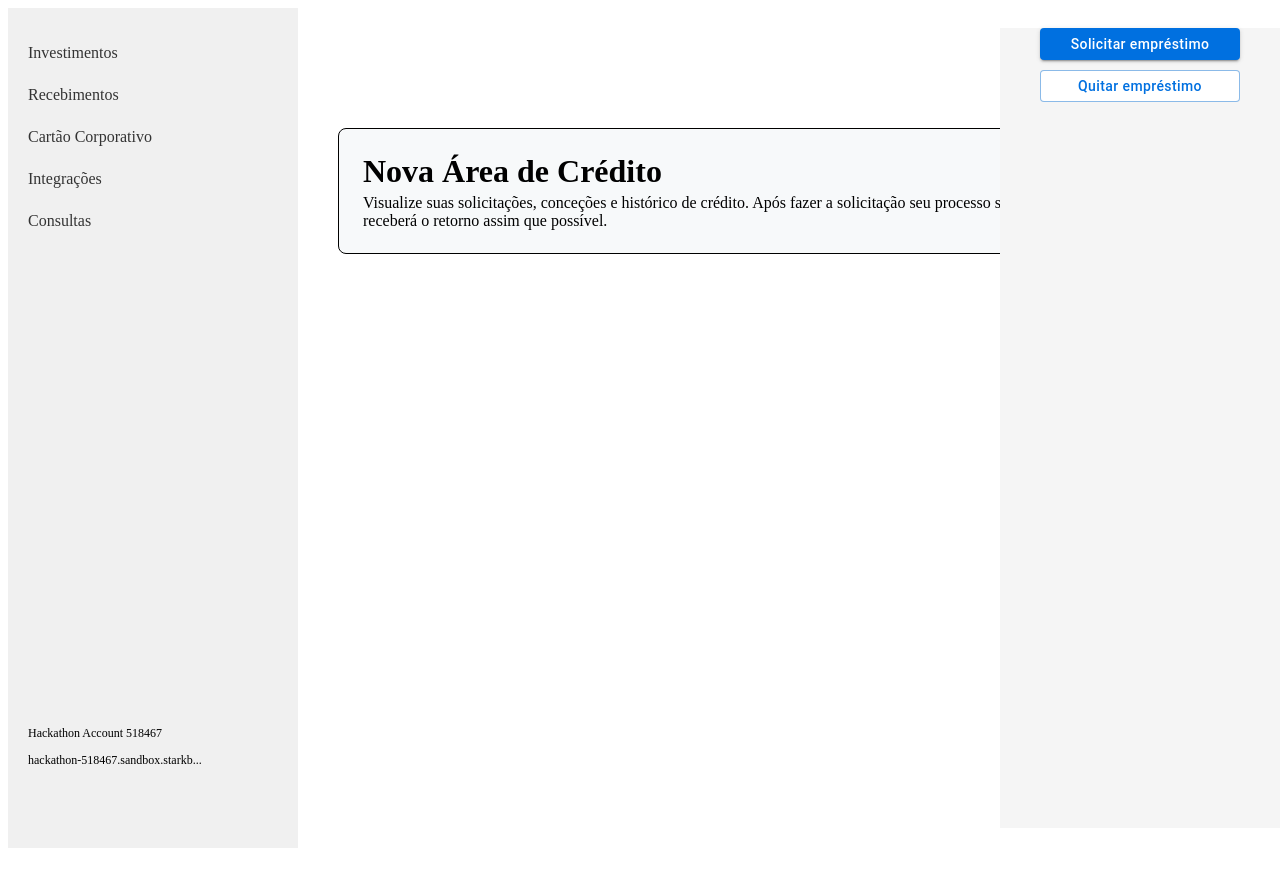
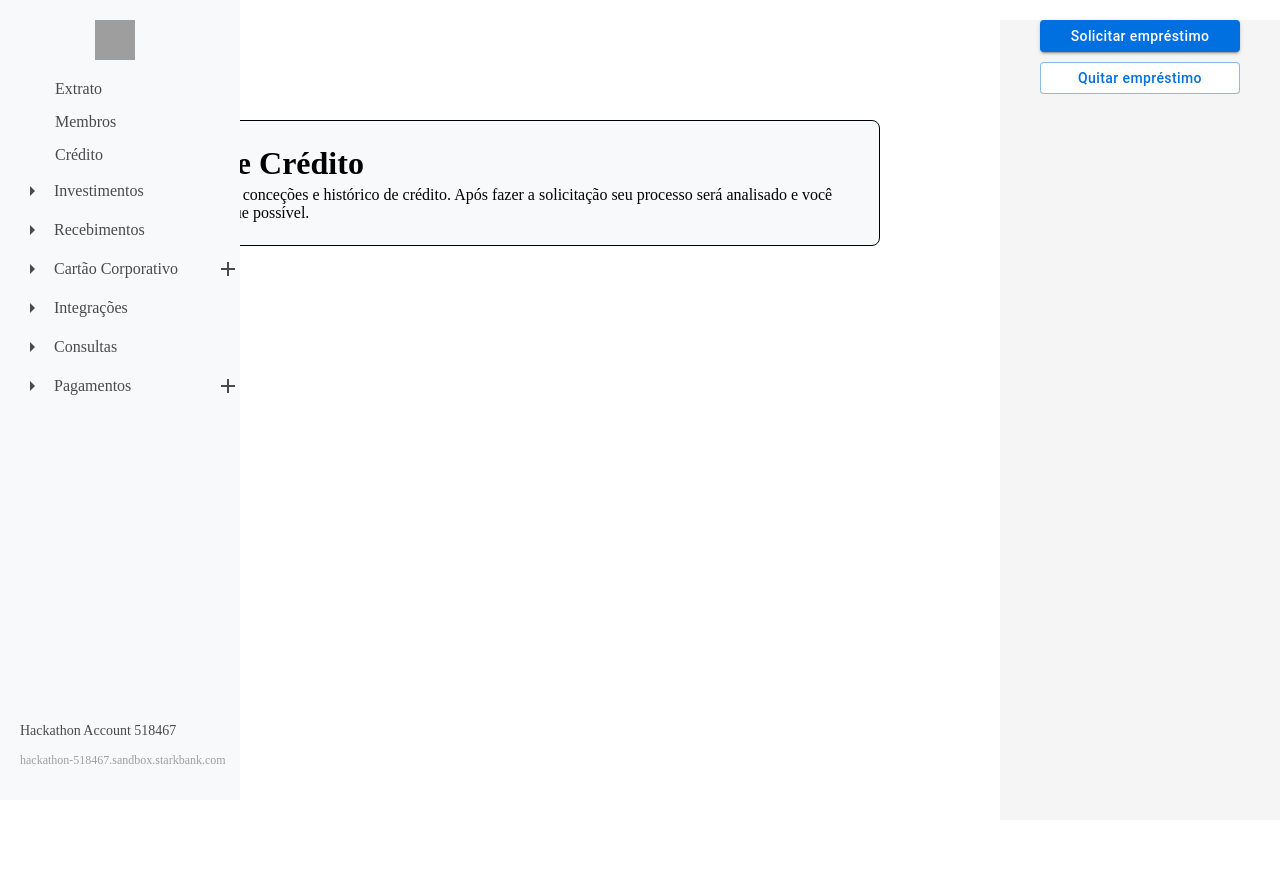
Before and after one commit to luiz-lvj/starkbank-hackathon-2024, a React (Create React App) app in the folder frontend/: page / in a window 1280 px wide. Shown: the top 886 px of the page. Built offline with nearby package versions, Linux system fonts and the light colour scheme; grey boxes are pictures that could not be loaded.

Commit message:
Sidebar update

```diff
--- a/frontend/src/components/Sidebar.js
+++ b/frontend/src/components/Sidebar.js
@@ -1,24 +1,129 @@
-import React from 'react';
-import { Link } from 'react-router-dom';
+import styled from "styled-components";
+import ArrowRightIcon from "@mui/icons-material/ArrowRight";
+import AddIcon from "@mui/icons-material/Add";
 
-function Sidebar() {
-  return (
-    <div className="sidebar">
-      <nav>
-        <ul>
-          <li><Link to="/investimentos">Investimentos</Link></li>
-          <li><Link to="/recebimentos">Recebimentos</Link></li>
-          <li><Link to="/cartao-corporativo">Cartão Corporativo</Link></li>
-          <li><Link to="/integracoes">Integrações</Link></li>
-          <li><Link to="/consultas">Consultas</Link></li>
-        </ul>
-      </nav>
-      <div className="account-info">
-        <p>Hackathon Account 518467</p>
-        <p>hackathon-518467.sandbox.starkb...</p>
-      </div>
-    </div>
-  );
+export default function Sidebar() {
+    return (
+        <SidebarStyle>
+            <div id="sidebar">
+                <div id="menu-header">
+                    <img
+                        id="menu-logo"
+                        className="menu-icon"
+                        src="./images/logo.svg"
+                        alt="Logo"
+                    ></img>
+                </div>
+                <div id="menu-body">
+                    <span className="menu-text">Extrato</span>
+                    <span className="menu-text">Membros</span>
+                    <span className="menu-text">Crédito</span>
+                    <div className="menu-item">
+                        <ArrowRightIcon className="menu-icon" />
+                        <span>Investimentos</span>
+                    </div>
+                    <div className="menu-item">
+                        <ArrowRightIcon className="menu-icon" />
+                        <span>Recebimentos</span>
+                    </div>
+                    <div className="menu-item">
+                        <ArrowRightIcon className="menu-icon" />
+                        <span>Cartão Corporativo</span>
+                        <AddIcon className="add-icon" />
+                    </div>
+                    <div className="menu-item">
+                        <ArrowRightIcon className="menu-icon" />
+                        <span>Integrações</span>
+                    </div>
+                    <div className="menu-item">
+                        <ArrowRightIcon className="menu-icon" />
+                        <span>Consultas</span>
+                    </div>
+                    <div className="menu-item">
+                        <ArrowRightIcon className="menu-icon" />
+                        <span>Pagamentos</span>
+                        <AddIcon className="add-icon" />
+                    </div>
+                </div>
+                <div id="menu-footer">
+                    <p>Hackathon Account 518467</p>
+                    <p>hackathon-518467.sandbox.starkbank.com</p>
+                </div>
+            </div>
+        </SidebarStyle>
+    );
 }
 
-export default Sidebar;
+const SidebarStyle = styled.div`
+  #sidebar {
+    width: 240px;
+    height: 100%;
+    position: fixed;
+    z-index: 21;
+    background-color: #f7f9fa;
+    left: 0px;
+    display: flex;
+    flex-direction: column;
+    justify-content: flex-start;
+  }
+
+  #menu-header {
+    display: flex;
+    justify-content: center;
+    margin-top: 20px;
+    margin-bottom: 20px;
+  }
+
+  #menu-logo {
+    width: 40px;
+    height: 40px;
+  }
+
+  #menu-body {
+    display: flex;
+    flex-direction: column;
+    padding-left: 20px;
+    flex-grow: 1;
+  }
+
+  .menu-text {
+    margin-bottom: 15px;
+    margin-left: 35px;
+    font-size: 16px;
+    color: #4a4a4a;
+    cursor: pointer;
+  }
+
+  .menu-item {
+    display: flex;
+    align-items: center;
+    margin-bottom: 15px;
+    font-size: 16px;
+    color: #4a4a4a;
+    cursor: pointer;
+    position: relative;
+  }
+
+  .menu-icon {
+    margin-right: 10px;
+    color: #4a4a4a;
+  }
+
+  .add-icon {
+    position: absolute;
+    right: 0;
+    color: #4a4a4a;
+  }
+
+  #menu-footer {
+    padding-left: 20px;
+    padding-bottom: 20px;
+    font-size: 14px;
+    color: #4a4a4a;
+  }
+
+  #menu-footer p:last-child {
+    font-size: 12px;
+    color: #a0a0a0;
+  }
+`;
--- a/frontend/src/styles/App.css
+++ b/frontend/src/styles/App.css
@@ -33,3 +33,7 @@ main {
     flex-grow: 1;
     padding: 20px;
 }
+
+body {
+    margin: 0;
+}
```
